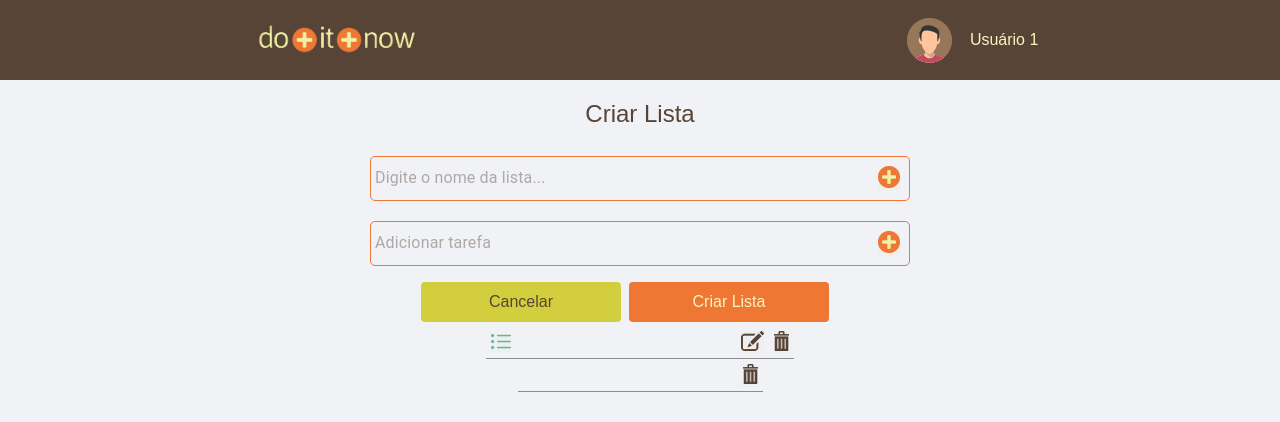
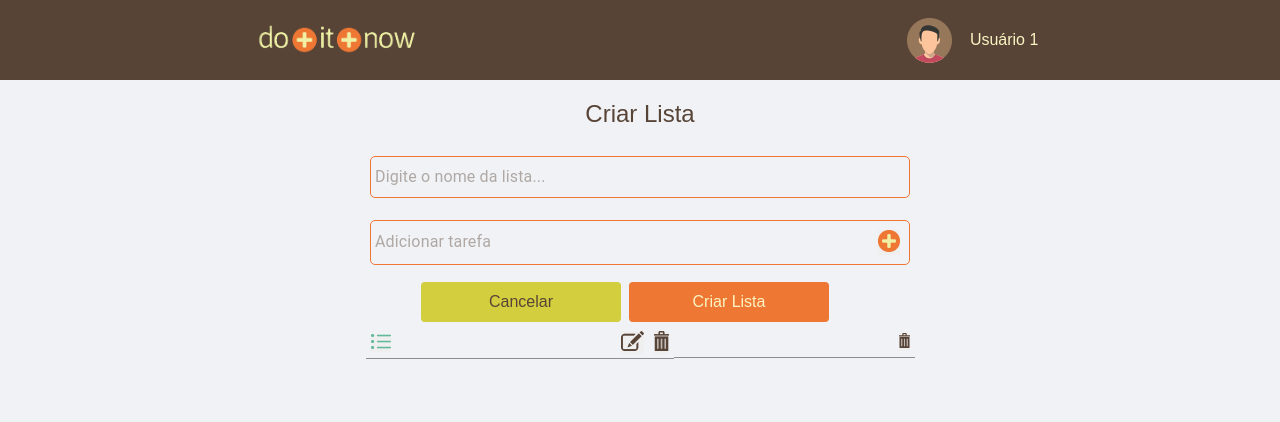
Before and after one commit to Kaueny-Alves/mini-app, a React (Create React App) app: page /create in a window 1280 px wide. Shown: the top 422 px of the page. Built offline with nearby package versions, Linux system fonts and the light colour scheme.

Commit message:
ciacao da funcao de deletar lista

```diff
--- a/src/App.js
+++ b/src/App.js
@@ -1,3 +1,4 @@
+import React from 'react';
 import { GlobalStyle } from './global';
 import { BrowserRouter, Route, Routes } from "react-router-dom";
 import { Lists } from './pages/Lists';
@@ -14,7 +15,7 @@ export function App() {
     <BrowserRouter>
       <GlobalStyle />
       <Routes>
-        <Route path="/" element={<Home children={''} />} />
+        <Route path="/" exact element={<Home children={''} />} />
         <Route path="/login" element={<Login />} />
         <Route path="/register" element={<Register />} />
         <Route path="/lists" element={<Lists  />} />
--- a/src/components/Header/index.js
+++ b/src/components/Header/index.js
@@ -1,3 +1,4 @@
+import React from 'react';
 import logoImg from "../../assets/logo.png"
 import avatarImg from "../../assets/avatar.png"
 import { Avatar, Container } from "./styles"
--- a/src/pages/Lists/CreateLists.js
+++ b/src/pages/Lists/CreateLists.js
@@ -1,4 +1,4 @@
-import React, { useEffect, MouseEvent, useState, ChangeEvent } from "react";
+import React, { useEffect, useState } from "react";
 import { Btn } from "../../global";
 import { Container, ContentBtn, Form } from "./styles";
 import adicionar from "../../assets/adicionar.png";
@@ -12,54 +12,60 @@ import { Tasks } from "./Tasks";
 
 export function CreateLists() {
   const [lists, setLists] = useState([
-    {
-      id: "",
-      nameList: "",
-      tasks: [
-        {
-          id: "",
-          nameTask: "",
-          subTarefa: [
-            {
-              id: "",
-              Subtarefa: "",
-            },
-          ],
-        },
-      ],
-    },
+    { id: "", name: "", tasks: [{ id: "", task: "" }] },
   ]);
   const [nameList, setNameList] = useState([]);
   const [nameTasks, setNameTasks] = useState([]);
+  const [status, setStatus] = useState(false);
 
-  useEffect(() => {
-    localStorage.setItem("nameList", JSON.stringify(nameList));
-    localStorage.setItem("nameTask", JSON.stringify(nameTasks));
-  }, [nameList, nameTasks]);
 
-  useEffect(() => {
-    const retrieveLists = JSON.parse(localStorage.getItem("nameList") || "{}");
-    const retrieveTasks = JSON.parse(localStorage.getItem("nameTask") || "{}");
-    setNameList(...nameList, retrieveLists);
-    setNameTasks(...nameTasks, retrieveTasks);
-    console.log(retrieveTasks, retrieveLists);
-  }, []);
+  function id() {
+    let randomized = Math.ceil(Math.random() * Math.pow(10, 5));
+    let digito = Math.ceil(Math.log(randomized));
+    while (digito > 10) {
+      digito = Math.ceil(Math.log(digito));
+    }
+    let uuid = `${randomized}-${digito}`;
+    return uuid;
+  }
 
-  const addTasks = (e) => {
-    e.preventDefault();
-    console.log("clicou");
+  const editButton = (id) => {
+    if (status) {
+      setStatus(false);
+    } else {
+      setStatus(true);
+    }
   };
 
-  function onChange(e) {
-    setLists({ ...lists, [e.target.name]: e.target.value });
+  function createList(e) {
+    e.preventDefault();
+    if (nameList === "" && nameTasks === "") {
+      alert("Nome da Lista é obrigatório!!!");
+    } else {
+      let uuid = id();
+      localStorage.setItem("nameList", JSON.stringify(nameList));
+      localStorage.setItem("nameTasks", JSON.stringify(nameTasks));
+      localStorage.setItem("lists", JSON.stringify(lists));
+      setLists([
+        ...lists,
+        {
+          id: uuid,
+          name: nameList,
+          tasks: [{ id: uuid + 1, task: nameTasks }],
+        },
+      ]);
+      console.log("criou", lists);
+    }
   }
 
-  const creatList = (e) => {
-    e.preventDefault();
-  };
 
-  const createTask = (e) => {
-    e.preventDefault();
+  const deleteList = (id) => {
+    const newList = lists.filter((item) => {
+      return item.id !== id;
+    });
+    setLists(newList);
+    localStorage.setItem("lists", JSON.stringify(newList));
+    console.log("deletou", newList);
   };
 
   return (
@@ -67,192 +73,98 @@ export function CreateLists() {
       <Header />
       <Container>
         <h2 className="text">Criar Lista</h2>
-        <Form className={""} noValidate autoComplete="off">
+        <Form className={"listForm"} autoComplete="off">
           <Tasks
+            required
             name="nameList"
             placeholder="Digite o nome da lista..."
             variant="outlined"
-            onChange={(e) => setLists({ nameList: e.target.value })}
+            onChange={(e) => {
+              setNameList(e.target.value);
+            }}
+            InputProps={{ disableUnderline: true }}
           />
           <Tasks
-            name="nameTask"
+            required
+            name="nameTasks"
             placeholder="Adicionar tarefa"
             variant="outlined"
-            onChange={(e) => setLists({ nameTask: e.target.value })}
+            onChange={(e) => {
+              setNameTasks(e.target.value);
+            }}
             InputProps={{
+              disableUnderline: true,
               endAdornment: (
-                <button className="btn" onClick={createTask}>
+                <button className="btn" >
                   <img src={adicionar} alt="imagem de adicionar" />
                 </button>
               ),
             }}
           />
+
         </Form>
-
         <ContentBtn>
           <Btn color="greeny">Cancelar</Btn>
-          <Btn color="orange" onClick={addTasks}>
+          <Btn color="orange" onClick={createList}>
             Criar Lista
           </Btn>
         </ContentBtn>
 
+        {lists &&
+          lists.map((list) => {
+            return (
+              <div key={list.id}>
                 <TextField
-          value={nameList}
+                  key={list.id}
+                  value={list.name}
                   InputProps={{
                     endAdornment: (
                       <>
-                <button className="btn" onClick={createTask}>
-                  <img src={editar} alt="imagem de adicionar" />
+                        <button className="btn">
+                          <img src={editar} alt="editar" onClick={editButton} />
                         </button>
-                <button className="btn" onClick={createTask}>
-                  <img src={excluir_lista} alt="imagem de adicionar" />
+                        <button className="btn">
+                          <img
+                            src={excluir_lista}
+                            alt="excluir"
+                            onClick={() => {
+                              deleteList(list.id);
+                            }}
+                          />
                         </button>
                       </>
                     ),
                     startAdornment: (
-              <button className="btn" onClick={createTask}>
-                <img src={icone_lista} alt="imagem de adicionar" />
+                      <button className="btn">
+                        <img src={icone_lista} alt="icone lista" />
                       </button>
                     ),
                   }}
                 />
+                {list &&
+                  list.tasks.map((name) => (
                     <TextField
-          value={nameTasks}
+                      key={name.id}
+                      value={name.task}
                       InputProps={{
                         endAdornment: (
-              <button className="btn" onClick={createTask}>
-                <img src={excluir_lista} alt="imagem de adicionar" />
+                          <button className="btn">
+                            <img
+                              src={excluir_tarefa}
+                              alt="excluir"
+                              onClick={() => {
+                                deleteList(id);
+                              }}
+                            />
                           </button>
                         ),
                       }}
                     />
+                  ))}
+              </div>
+            );
+          })}
       </Container>
     </>
   );
 }
-
-// import React, { useEffect, MouseEvent, useState, ChangeEvent } from "react";
-// import { Btn } from '../../global'
-// import { Container, ContentBtn, Form } from './styles'
-// import adicionar from "../../assets/adicionar.png";
-// import icone_lista from "../../assets/icone_lista.png";
-// import editar from "../../assets/icone_editar.png";
-// import excluir_lista from "../../assets/icone_deletar_lista.png";
-// import excluir_tarefa from "../../assets/icone_deletar_tarefa-subtarefa.png";
-// import TextField from '@material-ui/core/TextField';
-// import { Header } from "../../components/Header";
-
-// export function CreateLists() {
-
-//   const [lists, setLists] = useState(
-//     {
-//       nameList: "",
-//       nameTask: "",
-//     }
-//   );
-//   const [nameList, setNameList] = useState([])
-//   const [nameTasks, setNameTasks] = useState([])
-
-//   useEffect(() => {
-//     localStorage.setItem('nameList', JSON.stringify(nameList))
-//     localStorage.setItem('nameTask', JSON.stringify(nameTasks))
-//   }, [ nameList, nameTasks]);
-
-//   useEffect(() => {
-//     const retrieveLists = JSON.parse(localStorage.getItem('nameList') || "")
-//     const retrieveTasks = JSON.parse(localStorage.getItem('nameTask') || "")
-//     setNameList(retrieveLists)
-//     setNameTasks(retrieveTasks)
-//     console.log(nameList)
-//     console.log(nameTasks)
-//   }, []);
-
-//   function onChange(e: ChangeEvent<HTMLInputElement>) {
-//     setLists({
-//       ...lists,
-//       [e.target.name]: e.target.value
-//     })
-//   }
-
-//   const creatList = (e: MouseEvent<HTMLButtonElement>) => {
-//     e.preventDefault()
-//     const retrieveLists = JSON.parse(localStorage.getItem('nameList')!)
-//     const retrieveTasks = JSON.parse(localStorage.getItem('nameTask')!)
-//     setNameList(retrieveLists)
-//     setNameTasks(retrieveTasks)
-
-//   }
-
-//   const createTask = (e: MouseEvent<HTMLButtonElement>) => {
-//     e.preventDefault();
-//     console.log(nameTasks)
-
-//   }
-
-//   return (
-//     <>
-//       <Header />
-//       <Container>
-//         <h2 className="text">Criar Lista</h2>
-//         <Form className={""} noValidate autoComplete="off">
-//           <TextField
-//             name="nameList"
-//             placeholder="Digite o nome da lista..."
-//             variant="outlined"
-//             onChange={onChange}
-//           />
-//           <TextField
-//             name="nameTask"
-//             placeholder="Adicionar tarefa"
-//             variant="outlined"
-//             onChange={onChange}
-//             InputProps={{
-//               endAdornment: (
-//                 <button className="btn" onClick={createTask}>
-//                   <img src={adicionar} alt="imagem de adicionar" />
-//                 </button>
-//               ),
-//             }}
-//           />
-//         </Form>
-
-//         <ContentBtn>
-//           <Btn color="greeny">Cancelar</Btn>
-//           <Btn color="orange" onClick={creatList}>Criar Lista</Btn>
-//         </ContentBtn>
-
-//         <TextField
-//           value={lists.nameList}
-//           InputProps={{
-//             endAdornment: (
-//               <>
-//                 <button className="btn" >
-//                   <img src={editar} alt="imagem de adicionar" />
-//                 </button>
-//                 <button className="btn" >
-//                   <img src={excluir_lista} alt="imagem de adicionar" />
-//                 </button>
-//               </>
-//             ),
-//             startAdornment: (
-//               <button className="btn" >
-//                 <img src={icone_lista} alt="imagem de adicionar" />
-//               </button>
-//             )
-//           }}
-//         />
-//         <TextField
-//           value={lists.nameTask}
-//           InputProps={{
-//             endAdornment: (
-//               <button className="btn" onClick={createTask}>
-//                 <img src={excluir_lista} alt="imagem de adicionar" />
-//               </button>
-//             ),
-//           }}
-//         />
-
-//       </Container>
-//     </>
-//   )
-// }
--- a/src/pages/Lists/Tasks.js
+++ b/src/pages/Lists/Tasks.js
@@ -21,26 +21,20 @@ const useStyles = makeStyles((theme) => ({
   }
 }));
 
-export function Tasks({ placeholder, name, onClick, value }) {
+export function Tasks({ placeholder, name, onClick, value, onChange, InputProps }) {
   const classes = useStyles();
 
   return (
     <div>
       <TextField
         className={classes.root}
-        required
-        autoFocus={false}
+        required={true}
         value={value}
         name={name}
+        onChange={onChange}
         placeholder={placeholder}
-        InputProps={{
-          disableUnderline: true,
-          endAdornment: (
-            <button className="btn" onClick={onClick}>
-              <img src={adicionar} alt="imagem de adicionar" />
-            </button>
-          ),
-        }}
+        InputProps={InputProps}
+        onClick={onClick}
       />
     </div>
   );
--- a/src/pages/Lists/index.js
+++ b/src/pages/Lists/index.js
@@ -1,6 +1,4 @@
-import { TextField } from "@material-ui/core";
-import { useState } from "react";
-import * as React from "react";
+import React, { useState } from "react";
 import { Header } from "../../components/Header";
 import { Tasks } from "./Tasks";
 import { SubTasks } from "./SubTasks";
@@ -26,11 +24,11 @@ export function Lists() {
       nameList: "Lista 1",
       tasks: [
         {
-          id: "1",
+          id: "1.1",
           nameTask: "Tarefa 1",
           subTarefa: [
             {
-              id: "1",
+              id: "1.1.1",
               Subtarefa: "Subtarefa 1",
             },
             {
@@ -53,22 +51,11 @@ export function Lists() {
     {
       id: "3",
       nameList: "Lista 3",
-      tasks: [
-        {
-          id: "",
-          nameTask: "",
-          subTarefa: [
-            {
-              id: "",
-              Subtarefa: "",
-            },
-          ],
-        },
-      ],
+      tasks: [{}],
     },
   ]);
 
-  const handleCancelButton = (id) => {
+  const deleteButton = (id) => {
     console.log("clicou")
   };
 
@@ -95,8 +82,8 @@ export function Lists() {
         {lists &&
           lists.map((list) => {
             return (
-              <ContainerList>
-                <ContentList>
+              <ContainerList key ={list.id}>
+                <ContentList >
                   <div>
                     <button className="btn">
                       <img src={icone_lista} alt="adicionar" />
@@ -128,7 +115,7 @@ export function Lists() {
                         src={excluir_lista}
                         alt="excluir"
                         onClick={() => {
-                          handleCancelButton(list.id);
+                          deleteButton(list.id);
                         }}
                       />
                     </button>
@@ -146,7 +133,7 @@ export function Lists() {
                     <>
                       {task.nameTask ? (
                         <>
-                          <ContentList>
+                          <ContentList key={task.id}>
                             <div className="tasks">
                               <input
                                 type="checkbox"
@@ -157,7 +144,7 @@ export function Lists() {
                             </div>
                             <ContentBtn>
                               <button className="btn">
-                                <img src={excluir_tarefa} alt="excluir"  onClick={()=>{handleCancelButton(task.id)}}/>
+                                <img src={excluir_tarefa} alt="excluir"  onClick={()=>{deleteButton(task.id)}}/>
                               </button>
                             </ContentBtn>
                           </ContentList>
@@ -165,11 +152,12 @@ export function Lists() {
                             {task.subTarefa &&
                               task.subTarefa.map((sub) => (
                                 <SubTasks
+                                key={sub.id}
                                   value={sub.id}
                                   textList={sub.Subtarefa}
                                   src={excluir_tarefa}
                                   alt="excluir"
-                                  onClick={()=>{handleCancelButton(sub.id)}}
+                                  onClick={()=>{deleteButton(sub.id)}}
                                 />
                               ))}
                             {status && (
--- a/src/pages/Login/index.js
+++ b/src/pages/Login/index.js
@@ -1,4 +1,4 @@
-import { useState, MouseEvent } from 'react';
+import React, { useState } from 'react';
 import { Link, useNavigate } from 'react-router-dom';
 import marcaImg from "../../assets/marca_mini_app.png";
 import setaImg from "../../assets/seta.png";
--- a/src/pages/Register/index.js
+++ b/src/pages/Register/index.js
@@ -1,4 +1,4 @@
-import React, { useState, MouseEvent } from "react";
+import React, { useState} from "react";
 import { Card, ContainerRegister, ContentBtn, ContentImg, ContentInput, ContentSeta, Input, Error } from "./styles";
 import { useNavigate } from "react-router-dom";
 import marcaImg from "../../assets/marca_mini_app.png";
```
Also changed, not shown: 1 other file (tests, documents, lock files or other folders). Lines whose indentation alone changed are shown as unchanged.
